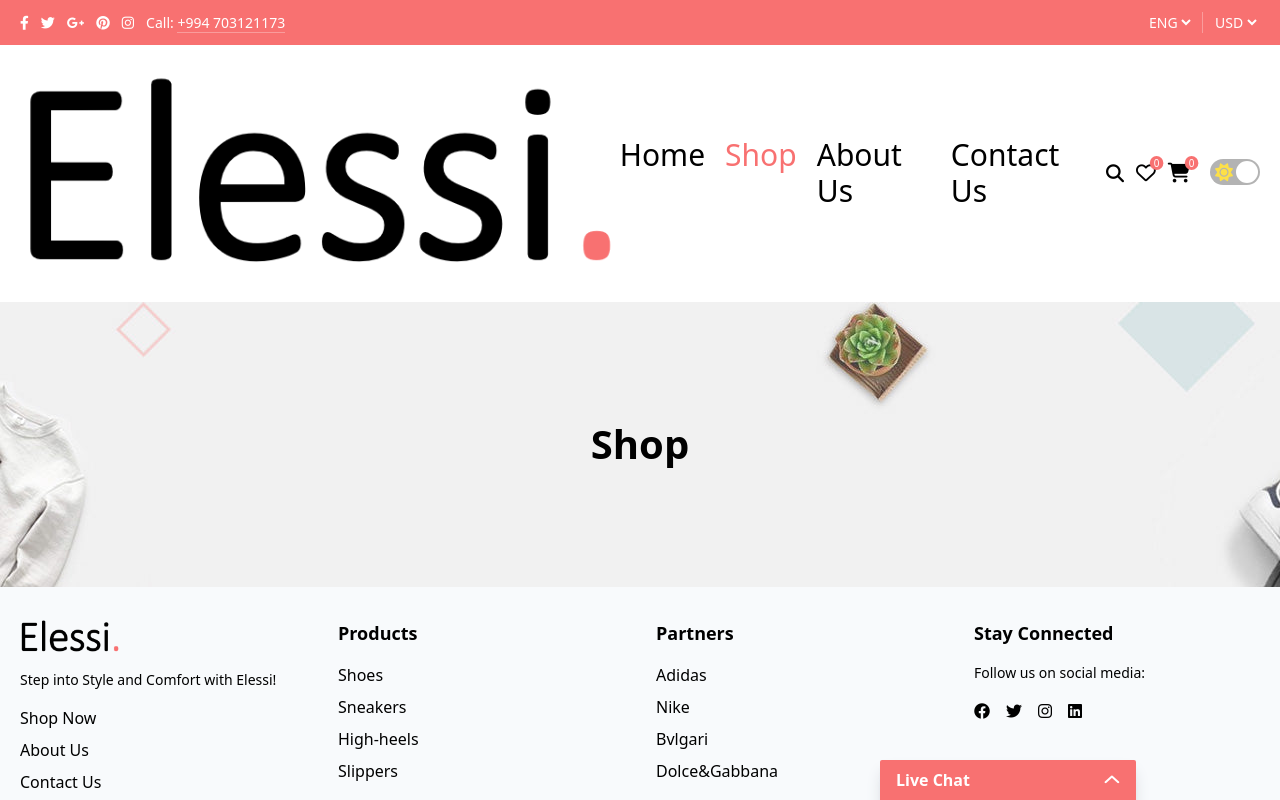
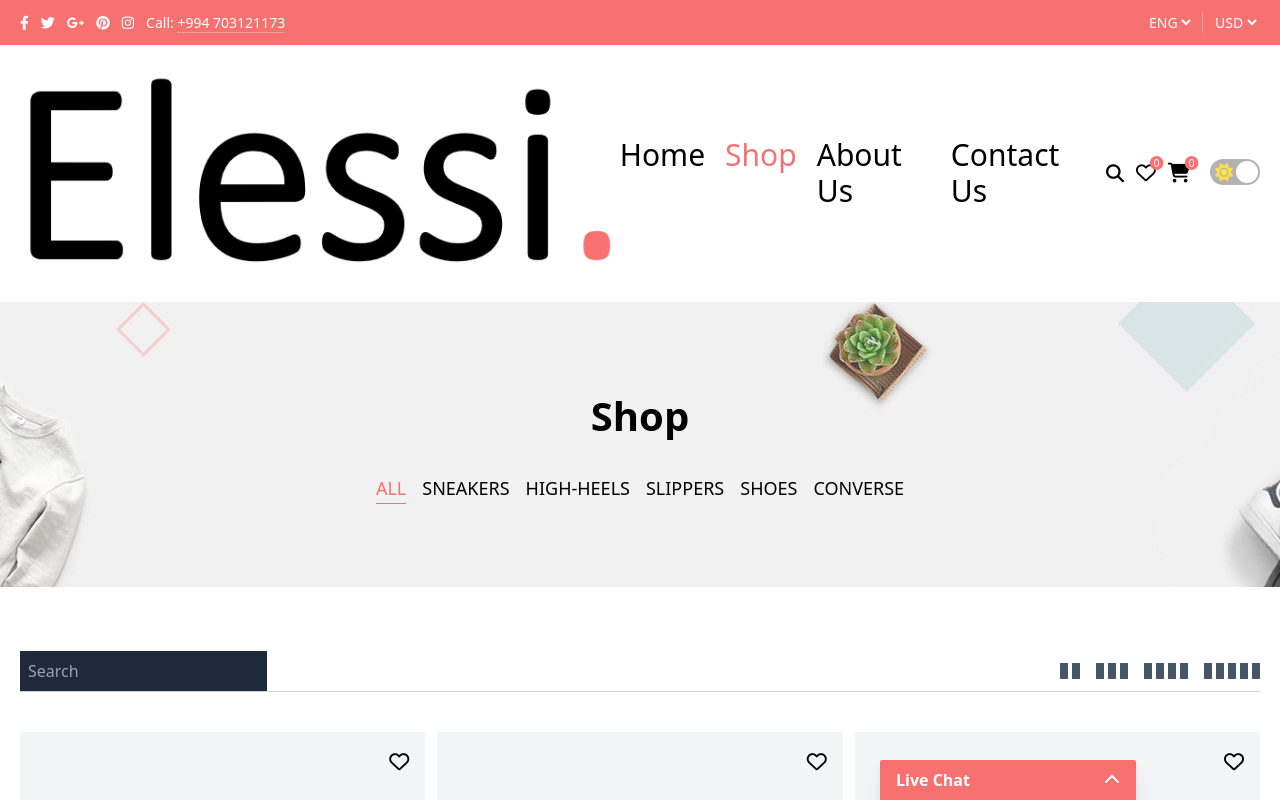
Before and after one commit to elmar02/shoes-ecommerce, a Next.js app: page /shop in a window 1280 px wide. Shown: the top 800 px of the page. Built offline with nearby package versions, Linux system fonts and the light colour scheme.

Commit message:
update for shop page

```diff
--- a/src/components/Banner.jsx
+++ b/src/components/Banner.jsx
@@ -1,17 +1,56 @@
-import React from 'react'
 import BtLink from './BtLink'
 import { useRouter } from 'next/router'
 import { useSelector } from 'react-redux';
-const Banner = ({title}) => {
+const Banner = ({ title }) => {
   const router = useRouter();
   const selectedLanguage = useSelector((state) => state.language.lang);
   const languages = useSelector((state) => state.language.languages);
   const gohome = languages[selectedLanguage].error.gohome
+  const chooseCategory = (category) => {
+    if (category !== 'all') {
+      router.push(`?cat=${category}`)
+    }
+    else {
+      router.push(``)
+    }
+  }
+  const handleCategory = (e)=>{
+    const category = e.target.value
+    if (category !== 'all') {
+      router.push(`?cat=${category}`)
+    }
+    else {
+      router.push(``)
+    }
+  }
+
   return (
     <div className='banner w-full text-center dark:text-white'>
       <h1>{title}</h1>
       {
-        router.pathname==='/404' ? <BtLink to={'/home'} title={gohome} /> : <></>
+        router.pathname === '/404' ? <BtLink to={'/home'} title={gohome} /> : <></>
+      }
+      {
+        router.pathname === '/shop' ?
+          <div className='mt-7'>
+            <ul className='categories hidden lg:flex space-x-4'>
+              <button onClick={() => chooseCategory('all')}><li className={`uppercase text-lg ${router.query.cat === undefined ? 'active' : ''}`}>All</li></button>
+              <button onClick={() => chooseCategory('sneakers')}><li className={`uppercase text-lg ${router.query.cat === 'sneakers' ? 'active' : ''}`}>Sneakers</li></button>
+              <button onClick={() => chooseCategory('high-heels')}><li className={`uppercase text-lg ${router.query.cat === 'high-heels' ? 'active' : ''}`}>High-heels</li></button>
+              <button onClick={() => chooseCategory('slippers')}><li className={`uppercase text-lg ${router.query.cat === 'slippers' ? 'active' : ''}`}>Slippers</li></button>
+              <button onClick={() => chooseCategory('shoes')}><li className={`uppercase text-lg ${router.query.cat === 'shoes' ? 'active' : ''}`}>Shoes</li></button>
+              <button onClick={() => chooseCategory('converse')}><li className={`uppercase text-lg ${router.query.cat === 'converse' ? 'active' : ''}`}>Converse</li></button>
+            </ul>
+            <select value={router.query.cat===undefined?'all':router.query.cat} onChange={handleCategory} id="countries" className="text-lg text-center uppercase focus:outline-none lg:hidden bg-transparent">
+              <option className='dark:bg-gray-700 bg-gray-200' value='all'>All</option>
+              <option className='dark:bg-gray-700 bg-gray-200' value="sneakers">Sneakers</option>
+              <option className='dark:bg-gray-700 bg-gray-200' value="high-heels">High-heels</option>
+              <option className='dark:bg-gray-700 bg-gray-200' value="slippers">Slippers</option>
+              <option className='dark:bg-gray-700 bg-gray-200' value="shoes">Shoes</option>
+              <option className='dark:bg-gray-700 bg-gray-200' value="converse">Converse</option>
+            </select>
+          </div>
+          : <></>
       }
     </div>
   )
--- /dev/null
+++ b/src/components/Item.jsx
@@ -0,0 +1,35 @@
+import { getCurrency } from '@/util';
+import React, { useState } from 'react'
+import { useSelector } from 'react-redux';
+import imgsrc from '../../public/productItem.png'
+import Image from 'next/image';
+import Link from 'next/link';
+import QuickView from './QuickView';
+const Item = () => {
+  const dataPrice = 99
+  const selectedCurrency = useSelector((state) => state.currency.currency);
+  const constant = getCurrency(selectedCurrency)[0] * 100;
+  const price = Math.round(constant * dataPrice) / 100
+  const sign = getCurrency(selectedCurrency)[1]
+  const [display,setDisplay] = useState('hidden')
+  const changeDisplay = () => {
+    setDisplay('flex');
+  }
+  return (
+    <div className='product-item relative'>
+      <Link href={'/shop/product'} className="image-box block transition-colors bg-gray-100 hover:bg-gray-200 dark:bg-gray-800 dark:hover:bg-gray-700">
+        <Image className='w-full' src={imgsrc} alt='product-img' />
+      </Link>
+      <button title='Add to wishlist' className='wish-button absolute top-4 right-4 text-xl hover:animate-bounce'>{false ? <i class="fa-solid fa-heart"></i> : <i class="fa-regular fa-heart"></i>}</button>
+      <button onClick={changeDisplay} title='Quick view' className='view-button absolute top-16 right-1 bg-neutral-800 text-white px-3 py-2 rounded-full md:invisible md:translate-x-5 md:opacity-0'><i class="fa-regular fa-eye"></i></button>
+      <button title='Add to cart' className='cart-button absolute right-1 bottom-16 bg-red-400 text-white w-10 h-10 rounded-full md:invisible md:translate-x-5 md:opacity-0'><i class="ri-shopping-bag-line"></i></button>
+      <div className="title-box py-4 dark:text-white">
+        <Link className='hover:text-red-400 text-lg transition-colors' href={'shop/product'}><h1>Travel Boots</h1></Link>
+        <p className='font-semibold'>{price + sign}</p>
+      </div>
+      <QuickView display={display} setDisplay={setDisplay}/>
+    </div>
+  )
+}
+
+export default Item
--- /dev/null
+++ b/src/components/QuickView.jsx
@@ -0,0 +1,16 @@
+import React from 'react'
+
+const QuickView = ({ display, setDisplay }) => {
+  const changeDisplay = () => {
+    setDisplay('hidden')
+  }
+  return (
+    <div onClick={changeDisplay} className={`quickview fixed ${display} justify-center items-center z-50 top-0 bottom-0 left-0 right-0`}>
+      <div className='bg-white relative dark:bg-gray-800 w-3/4 h-5/6'>
+        <button onClick={changeDisplay} className='absolute top-3 right-4 text-4xl'><i class="fa-solid fa-xmark"></i></button>
+      </div>
+    </div>
+  )
+}
+
+export default QuickView
--- a/src/components/Slide.jsx
+++ b/src/components/Slide.jsx
@@ -5,12 +5,13 @@ import Link from 'next/link';
 import { useSelector } from 'react-redux';
 import { getCurrency } from '../util';
 const Slide = () => {
+    const dataPrice = 99.99
     const selectedLanguage = useSelector((state) => state.language.lang);
     const languages = useSelector((state) => state.language.languages);
     const slider = languages[selectedLanguage].home.slider;
     const selectedCurrency = useSelector((state) => state.currency.currency);
     const constant = getCurrency(selectedCurrency)[0]*100;
-    const price = Math.round(constant*99.99)/100
+    const price = Math.round(constant*dataPrice)/100
     const sign = getCurrency(selectedCurrency)[1]
     return (
         <div>
--- a/src/pages/api/languages/tr.json
+++ b/src/pages/api/languages/tr.json
@@ -31,6 +31,10 @@
         {
             "name": "'search' için number sonuç",
             "page_url": "/search"
+        },
+        {
+            "name": "Product",
+            "page_url": "/shop/[product_detail]"
         }
     ],
     "header": {
--- a/src/pages/shop/index.jsx
+++ b/src/pages/shop/index.jsx
@@ -1,9 +1,71 @@
-import React from 'react'
+import Item from '@/components/Item'
+import React, { useRef, useState } from 'react'
 import Layout from '../../../layout/Layout'
 
-export default function Shop () {
+export default function Shop() {
+  const [other,setOther] = useState('grid-cols-2')
+  const [medium,setMedium] = useState('grid-cols-3')
+  const [large,setLarge] = useState('grid-cols-4')
+  const [xlarge,setXlarge] = useState('grid-cols-4')
+  const ref = useRef()
+  const changeDisplay = (type)=>{
+    console.log(ref.current.classList);
+    switch(type){
+      case 1: setOther('grid-cols-1'); break;
+      case 2: setOther('grid-cols-2'); setMedium('grid-cols-2'); setLarge('grid-cols-2'); setXlarge('grid-cols-2'); break;
+      case 3: setMedium('grid-cols-3'); setLarge('grid-cols-3'); setXlarge('grid-cols-3'); break;
+      case 4: setLarge('grid-cols-4'); setXlarge('grid-cols-4'); break;
+      case 5: setXlarge('grid-cols-5'); break;
+    }
+  }
   return (
     <Layout>
+      <div className='dark:bg-gray-900 py-16 dark:text-white'>
+        <div className="container mx-auto px-5">
+          <div className="filter-area flex justify-between">
+            <div className="search-bar">
+              <input className='outline-none bg-slate-800 p-2' type="text" placeholder='Search' />
+            </div>
+            <div className="displays flex py-3 space-x-4">
+              <button onClick={()=>changeDisplay(1)} className='1d flex space-x-1 md:hidden'>
+                <div className='w-2 h-full bg-slate-600'></div>
+              </button>
+              <button onClick={()=>changeDisplay(2)} className='2d flex space-x-1'>
+                <div className='w-2 h-full bg-slate-600'></div>
+                <div className='w-2 h-full bg-slate-600'></div>
+              </button>
+              <button onClick={()=>changeDisplay(3)} className='3d md:flex space-x-1 hidden'>
+                <div className='w-2 h-full bg-slate-600'></div>
+                <div className='w-2 h-full bg-slate-600'></div>
+                <div className='w-2 h-full bg-slate-600'></div>
+              </button>
+              <button onClick={()=>changeDisplay(4)} className='4d lg:flex space-x-1 hidden'>
+                <div className='w-2 h-full bg-slate-600'></div>
+                <div className='w-2 h-full bg-slate-600'></div>
+                <div className='w-2 h-full bg-slate-600'></div>
+                <div className='w-2 h-full bg-slate-600'></div>
+              </button>
+              <button onClick={()=>changeDisplay(5)} className='5d xl:flex space-x-1 hidden'>
+                <div className='w-2 h-full bg-slate-600'></div>
+                <div className='w-2 h-full bg-slate-600'></div>
+                <div className='w-2 h-full bg-slate-600'></div>
+                <div className='w-2 h-full bg-slate-600'></div>
+                <div className='w-2 h-full bg-slate-600'></div>
+              </button>
+            </div>
+          </div>
+          <hr className='border-gray-300 dark:border-gray-600' />
+          <div ref={ref} className={`products grid ${other} md:${medium} lg:${large} xl:${xlarge} gap-x-3 gap-y-10 mt-10`}>
+            <Item />
+            <Item />
+            <Item />
+            <Item />
+            <Item />
+            <Item />
+            <Item />
+          </div>
+        </div>
+      </div>
     </Layout>
   )
 }
--- a/src/redux/store.js
+++ b/src/redux/store.js
@@ -2,12 +2,14 @@ import { configureStore } from "@reduxjs/toolkit";
 import themeSlice from "./slices/themeSlice";
 import languageSlice from "./slices/languageSlice";
 import currencySlice from "./slices/currencySlice";
+import quickViewSlice from "./slices/quickViewSlice";
 
 const store = configureStore({
     reducer: {
         theme: themeSlice,
         language: languageSlice,
         currency: currencySlice,
+        quickView: quickViewSlice
     }
 })
 
--- a/src/styles/globals.scss
+++ b/src/styles/globals.scss
@@ -113,8 +113,8 @@ html {
   }
 }
 
-input{
-   background: transparent;
+input {
+  background: transparent;
 }
 
 input:-webkit-autofill {
@@ -212,37 +212,100 @@ input:-webkit-autofill:hover {
   }
 }
 
-.cartTable-mobile{
-  .product{
-    .data{
-      h1{
+.cartTable-mobile {
+  .product {
+    .data {
+      h1 {
         @apply uppercase font-semibold
       }
 
     }
   }
 }
-.fa-xmark{
+
+.fa-xmark {
   @apply text-gray-500 dark:text-gray-200;
 }
 
 
 #first_product::-webkit-outer-spin-button,
 #first_product::-webkit-inner-spin-button {
-    -webkit-appearance: none;
-    margin: 0;
+  -webkit-appearance: none;
+  margin: 0;
 }
 
-.shop-bar{
-  a{
+.shop-bar {
+  a {
     overflow: hidden;
-    &:hover{
-      img{
+
+    &:hover {
+      img {
         scale: 1.1;
       }
     }
-    img{
+
+    img {
       transition: all 0.3s ease;
     }
   }
 }
+
+.product-item {
+  .view-button,
+  .cart-button {
+    transition: all 0.5s;
+  }
+
+  &:hover {
+
+    .view-button,
+    .cart-button {
+      transition: all 0.5s;
+      transform: translateX(0px);
+      opacity: 1;
+      visibility: visible;
+    }
+  }
+}
+
+.quickview {
+  background-color: rgba(0, 0, 0, 0.5);
+
+}
+
+
+.categories {
+  li {
+    position: relative;
+    transition: all 0.5s ease;
+    &::after {
+      transition: all 0.5s ease;
+      position: absolute;
+      content: '';
+      bottom: -2px;
+      left: 0;
+      right: 100%;
+      height: 1px;
+      @apply bg-red-400;
+    }
+    &:hover{
+      @apply text-red-400;
+      &::after{
+        right: 0;
+      }
+    }
+    &.active {
+      &::after {
+        position: absolute;
+        content: '';
+        bottom: -2px;
+        left: 0;
+        right: 0;
+        height: 1px;
+        @apply bg-red-400;
+      }
+      @apply text-red-400;
+    }
+  }
+
+}
```
Also changed, not shown: src/pages/api/languages/en.json (+9 -0 lines), src/pages/shop/[product_detail].jsx (+6 -1 lines), src/redux/slices/quickViewSlice.js (added, +17 -0 lines), public/productItem.png (added).
